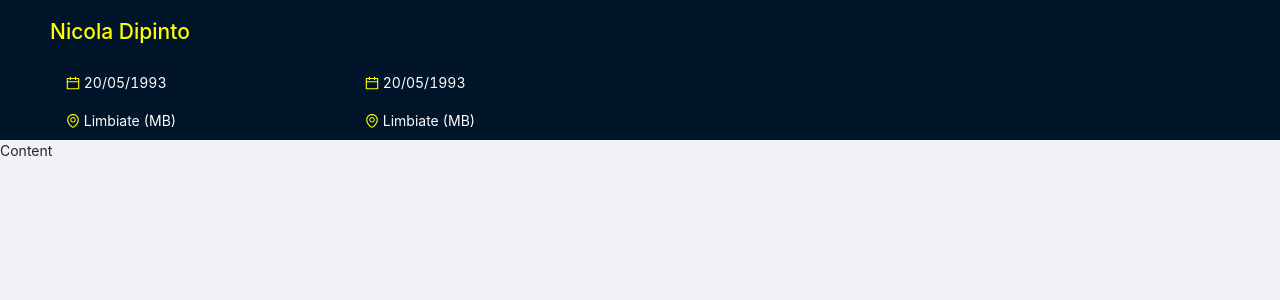
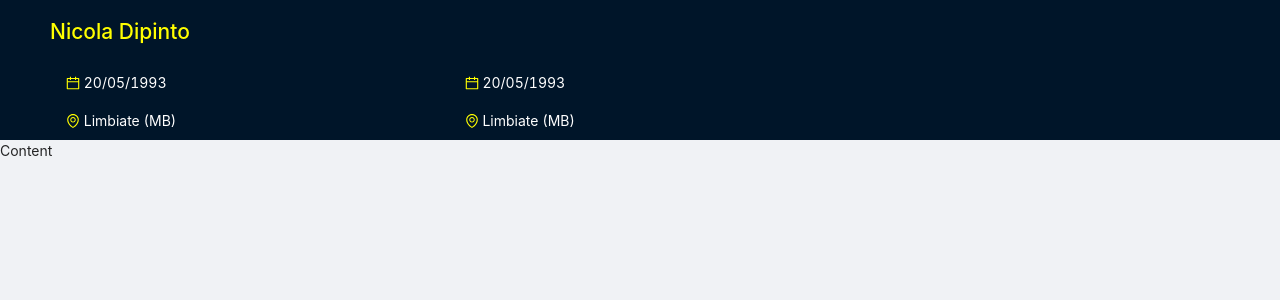
Before and after one commit to NicolaDipintoDev/cv.assignment, a React (Create React App) app in the folder cv-assignment/: page / in a window 1280 px wide. Shown: the top 300 px of the page. Built offline with nearby package versions, Linux system fonts and the light colour scheme.

Commit message:
add contactsIcons

```diff
--- a/cv-assignment/src/components/headerContent/PersonalInfo.js
+++ b/cv-assignment/src/components/headerContent/PersonalInfo.js
@@ -1,5 +1,12 @@
 import React from "react";
-import { CalendarOutlined, EnvironmentOutlined } from "@ant-design/icons";
+import {
+  CalendarOutlined,
+  EnvironmentOutlined,
+  LinkedinOutlined,
+  GithubOutlined,
+  MailOutlined,
+  PhoneOutlined
+} from "@ant-design/icons";
 import { List, Row, Col } from "antd";
 
 const PersonalInfo = () => {
@@ -9,9 +16,11 @@ const PersonalInfo = () => {
       { label: "Limbiate (MB)", icon: EnvironmentOutlined }
     ];
   };
+
+  const getContactIcons = () => [];
   return (
     <Row gutter={16}>
-      <Col className="gutter-row" span={6}>
+      <Col className="gutter-row" span={8}>
         <List
           size="small"
           dataSource={getPersonalData()}
@@ -24,7 +33,7 @@ const PersonalInfo = () => {
           )}
         />
       </Col>
-      <Col className="gutter-row" span={18}>
+      <Col className="gutter-row" span={16}>
         <List
           size="small"
           dataSource={getPersonalData()}
```
